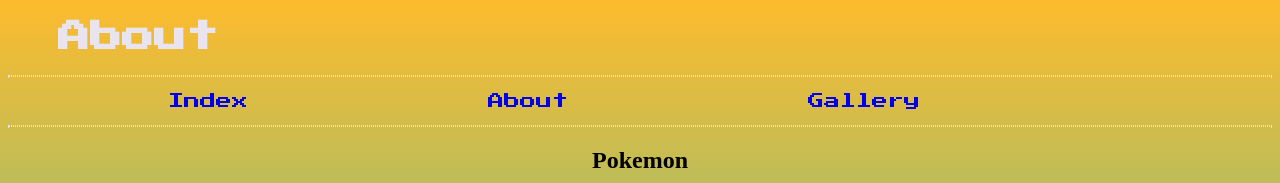
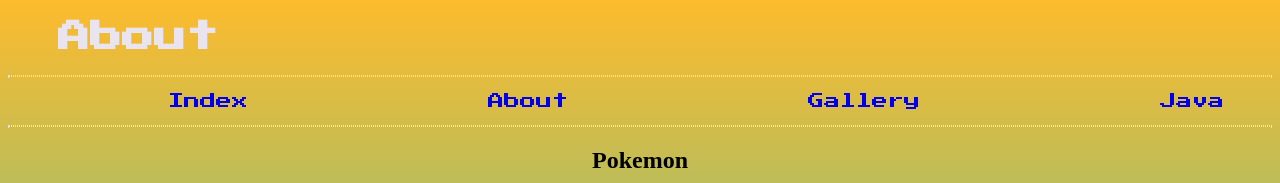
Before and after one commit to Davidsancz/EquipoUmizumi, a plain HTML site: page About.html in a window 1280 px wide. Shown: the top 183 px of the page. Drawn offline with Linux system fonts and the light colour scheme; a web font is replaced by a local one.

Commit message:
Update About.html

```diff
--- a/About.html
+++ b/About.html
@@ -62,6 +62,7 @@ ul > li > a{
             <li><a href="index.html">Index</a></li>
             <li><a href="About.html">About</a></li>
             <li><a href="Gallery.html">Gallery</a></li>
+            <li><a href="java.html">Java</a></li>
 
 
         </ul>
```
